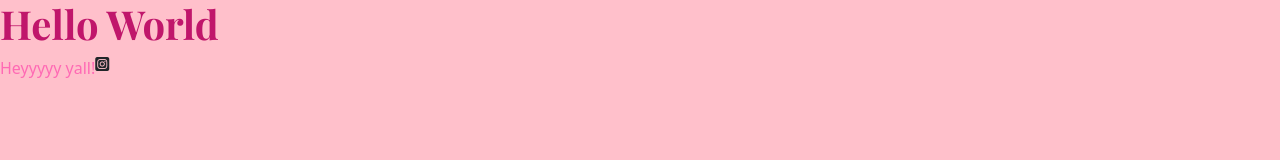
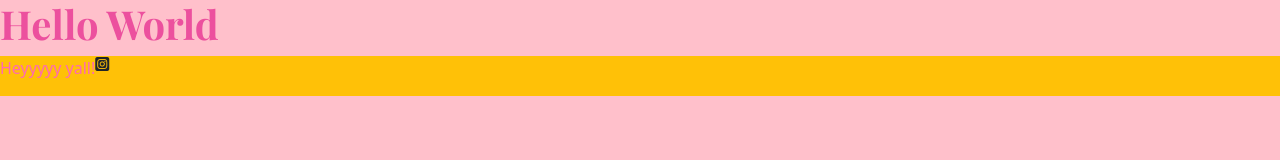
Before and after one commit to lnevans89/Portfolio-Project, a plain HTML site: page index.html in a window 1280 px wide. Drawn offline with nearby package versions, Linux system fonts and the light colour scheme.

Commit message:
Organized the head .....
Added bg warning to paragraph

```diff
--- a/index.html
+++ b/index.html
@@ -3,6 +3,8 @@
 <head>
     <meta charset="UTF-8">
     <meta http-equiv="X-UA-Compatible" content="IE=edge">
+      <meta name="viewport" content="width=
+    , initial-scale=1.0">
   <link href="https://cdn.jsdelivr.net/npm/bootstrap@5.3.2/dist/css/bootstrap.min.css"
   rel="stylesheet"
   integrity="sha384-T3c6CoIi6uLrA9TneNEoa7RxnatzjcDSCmG1MXxSR1GAsXEV/Dwwykc2MPK8M2HN"
@@ -10,8 +12,6 @@
 <script src="https://cdn.jsdelivr.net/npm/bootstrap@5.3.2/dist/js/bootstrap.bundle.min.js"
 integrity="sha384-C6RzsynM9kWDrMNeT87bh95OGNyZPhcTNXj1NW7RuBCsyN/o0jlpcV8Qyq46cDfL"
 crossorigin="anonymous"></script>
-    <meta name="viewport" content="width=
-    , initial-scale=1.0">
     <link rel="preconnect" href="https://fonts.googleapis.com">
 <link rel="preconnect" href="https://fonts.gstatic.com" crossorigin>
 <link href="https://fonts.googleapis.com/css2?family=Playfair+Display:wght@700&family=Poppins:wght@500;700&display=swap" rel="stylesheet">
@@ -21,7 +21,7 @@ crossorigin="anonymous"></script>
 </head>
 <body>
     <h1>Hello World</h1>
-    <div class="d-flex">
+    <div class="d-flex bg-warning">
     <p>Heyyyyy yall!</p>
     <i class="fa-brands fa-square-instagram"></i>
     </div>
--- a/styles/portfolio.css
+++ b/styles/portfolio.css
@@ -2,7 +2,7 @@ body{
     background-color: pink;
 }
 h1{
-color: rgb(192, 22, 107);
+color: rgb(236, 80, 158);
 font-weight: bold;
 font-family: 'Playfair Display', serif;
 }
```
